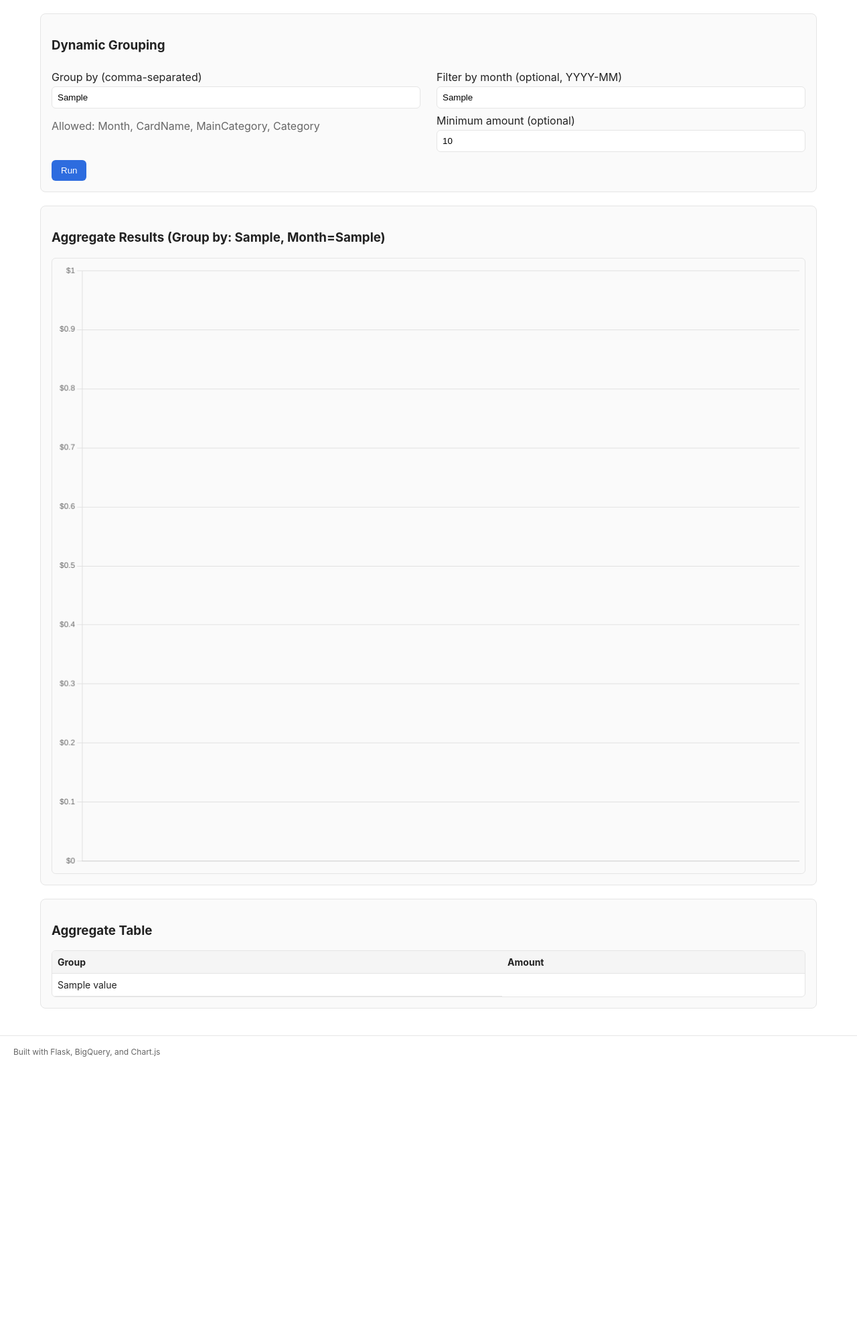
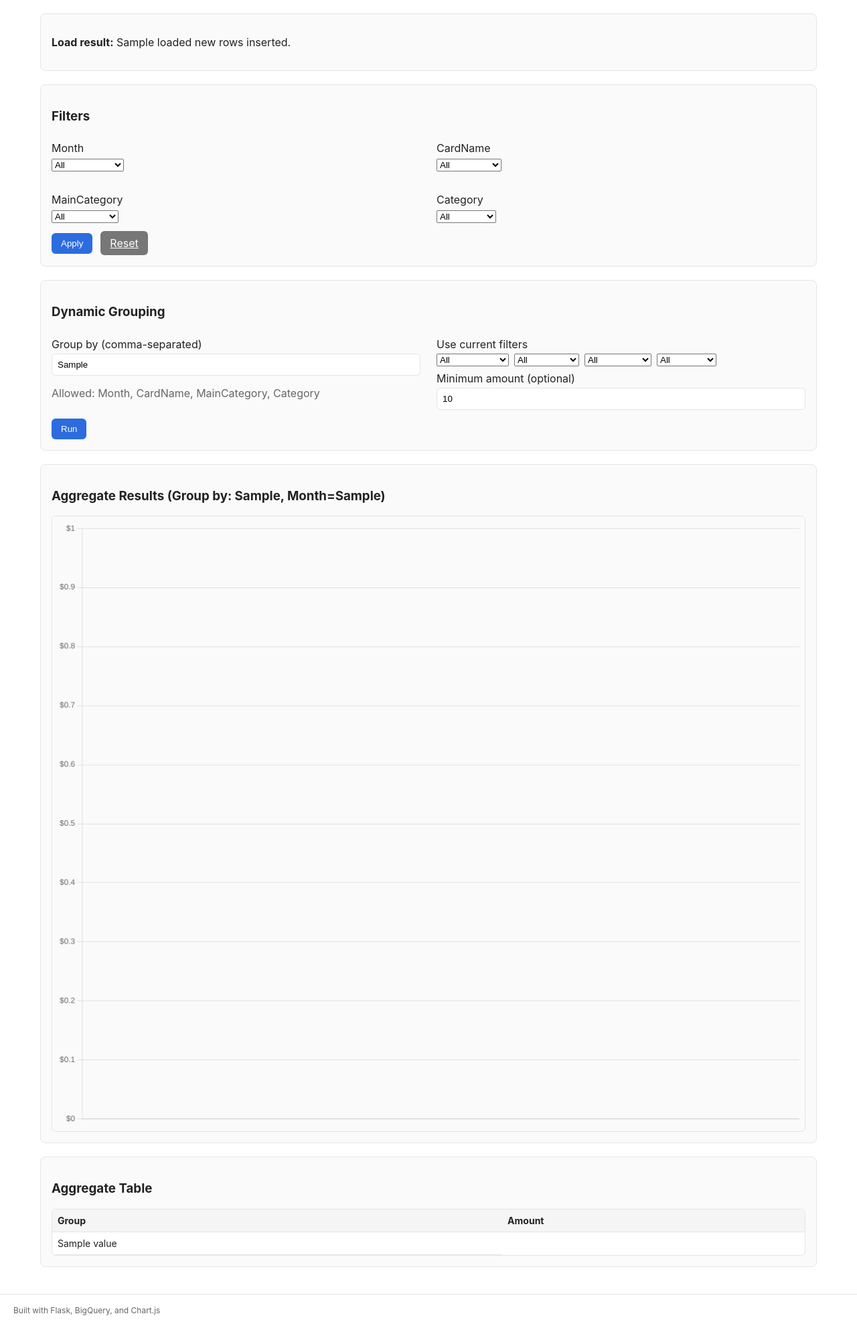
Before and after one commit to pdeepanraj/expensetracker, a Flask app: template templates/dashboard.html in a window 1280 px wide. Shown: the part 91-2071 px from the top of the page at 67% size. Before the commit the page ends 1669 px from the top, so only its background shows below. Run offline with Flask 3, Linux system fonts and the light colour scheme; the template is opened without the code that fills it: most values are stand-ins (such as "Sample title", 1, 10 or a date in 2020).

Commit message:
Update dashboard.html

```diff
--- a/templates/dashboard.html
+++ b/templates/dashboard.html
@@ -10,6 +10,61 @@ Source: {{ project }}.{{ dataset }}.all_positive_monthly
 {% endblock %}
 
 {% block content %}
+{% if loaded %}
+<div class="card">
+  <p><strong>Load result:</strong> {{ loaded }} new rows inserted.</p>
+</div>
+{% endif %}
+
+<!-- Filters bar -->
+<div class="card">
+  <h3>Filters</h3>
+  <form method="get" action="/dashboard">
+    <div class="grid-2">
+      <div>
+        <label>Month</label>
+        <select name="month">
+          <option value="">All</option>
+          {% for m in months %}
+            <option value="{{ m }}" {% if selected_month == m %}selected{% endif %}>{{ m }}</option>
+          {% endfor %}
+        </select>
+      </div>
+      <div>
+        <label>CardName</label>
+        <select name="card">
+          <option value="">All</option>
+          {% for c in cards %}
+            <option value="{{ c }}" {% if selected_card == c %}selected{% endif %}>{{ c }}</option>
+          {% endfor %}
+        </select>
+      </div>
+      <div>
+        <label>MainCategory</label>
+        <select name="main">
+          <option value="">All</option>
+          {% for mc in mains %}
+            <option value="{{ mc }}" {% if selected_main == mc %}selected{% endif %}>{{ mc }}</option>
+          {% endfor %}
+        </select>
+      </div>
+      <div>
+        <label>Category</label>
+        <select name="cat">
+          <option value="">All</option>
+          {% for ct in cats %}
+            <option value="{{ ct }}" {% if selected_cat == ct %}selected{% endif %}>{{ ct }}</option>
+          {% endfor %}
+        </select>
+      </div>
+    </div>
+    <div class="actions">
+      <button type="submit">Apply</button>
+      <a class="btn secondary" href="/dashboard">Reset</a>
+    </div>
+  </form>
+</div>
+
 <!-- Dynamic Grouping card -->
 <div class="card">
   <h3>Dynamic Grouping</h3>
@@ -21,8 +76,33 @@ Source: {{ project }}.{{ dataset }}.all_positive_monthly
         <p class="muted">Allowed: Month, CardName, MainCategory, Category</p>
       </div>
       <div>
-        <label for="monthAgg">Filter by month (optional, YYYY-MM)</label>
-        <input id="monthAgg" name="month" type="text" placeholder="YYYY-MM" value="{{ aggregate_month or '' }}">
+        <label>Use current filters</label>
+        <div class="inline">
+          <select name="month">
+            <option value="">All</option>
+            {% for m in months %}
+              <option value="{{ m }}" {% if selected_month == m %}selected{% endif %}>{{ m }}</option>
+            {% endfor %}
+          </select>
+          <select name="card">
+            <option value="">All</option>
+            {% for c in cards %}
+              <option value="{{ c }}" {% if selected_card == c %}selected{% endif %}>{{ c }}</option>
+            {% endfor %}
+          </select>
+          <select name="main">
+            <option value="">All</option>
+            {% for mc in mains %}
+              <option value="{{ mc }}" {% if selected_main == mc %}selected{% endif %}>{{ mc }}</option>
+            {% endfor %}
+          </select>
+          <select name="cat">
+            <option value="">All</option>
+            {% for ct in cats %}
+              <option value="{{ ct }}" {% if selected_cat == ct %}selected{% endif %}>{{ ct }}</option>
+            {% endfor %}
+          </select>
+        </div>
         <label for="min_amount">Minimum amount (optional)</label>
         <input id="min_amount" name="min_amount" type="text" placeholder="e.g., 10" value="{{ aggregate_min_amount or '' }}">
       </div>
@@ -69,19 +149,9 @@ Source: {{ project }}.{{ dataset }}.all_positive_monthly
 {% endif %}
 
 {% if not aggregate_labels %}
-<div class="card">
-  <form method="get" action="/dashboard">
-    <label for="month">Jump to month (YYYY-MM)</label>
-    <div class="inline">
-      <input id="month" name="month" type="text" placeholder="YYYY-MM" value="{{ month_for_view }}">
-      <button type="submit">Go</button>
-    </div>
-  </form>
-</div>
-
 <div class="grid-2">
   <div class="card">
-    <h3>Top Categories ({{ month_for_view }})</h3>
+    <h3>Top Categories{% if month_for_view %} ({{ month_for_view }}){% endif %}</h3>
     <canvas id="catChart" height="260"></canvas>
   </div>
 
@@ -92,7 +162,7 @@ Source: {{ project }}.{{ dataset }}.all_positive_monthly
 </div>
 
 <div class="card">
-  <h3>Details ({{ month_for_view }})</h3>
+  <h3>Details{% if month_for_view %} ({{ month_for_view }}){% endif %}</h3>
   <input id="search" class="search" type="text" placeholder="Filter by text...">
   <div class="table-scroll">
     <table id="detailTable">
```
